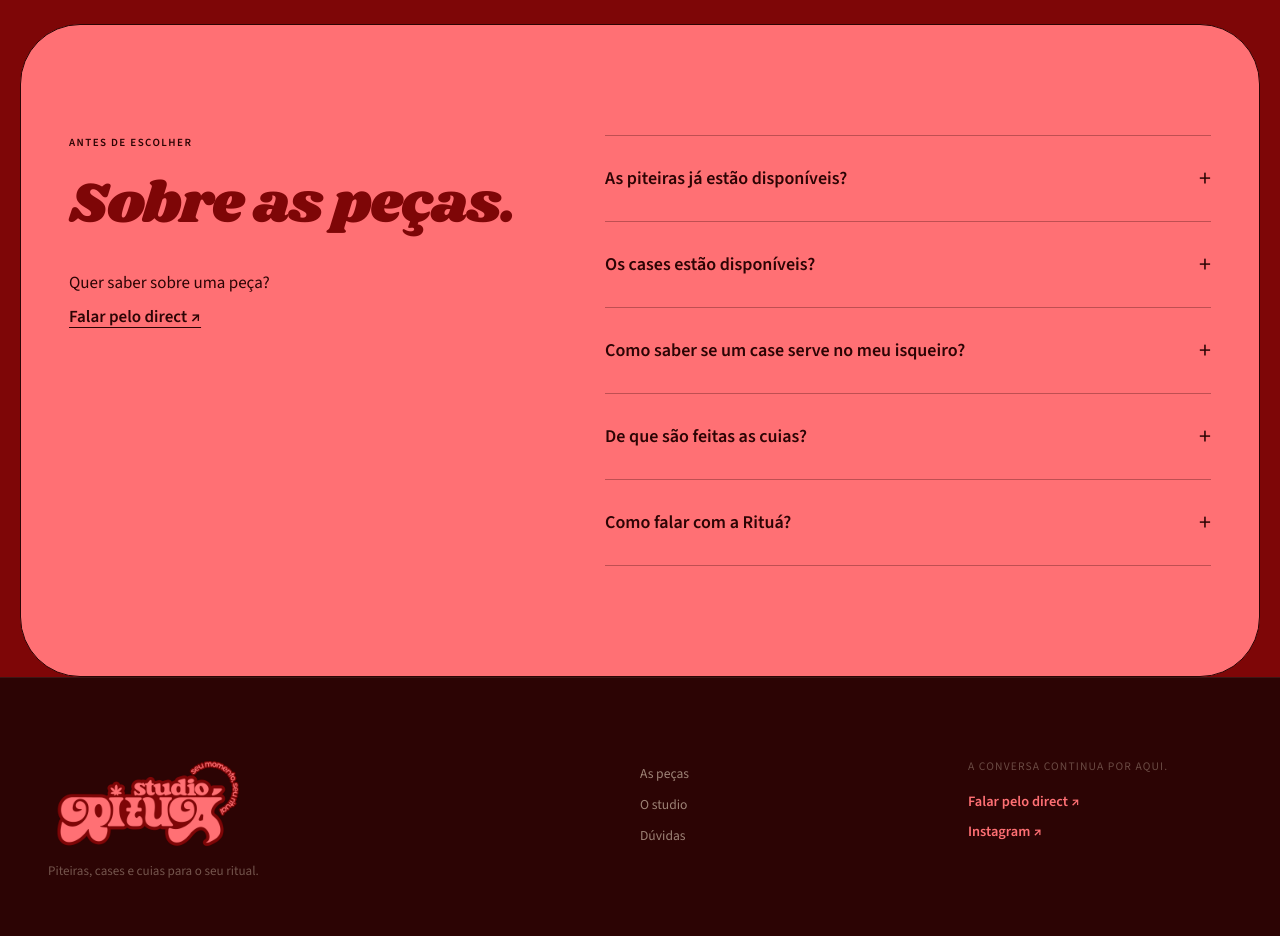
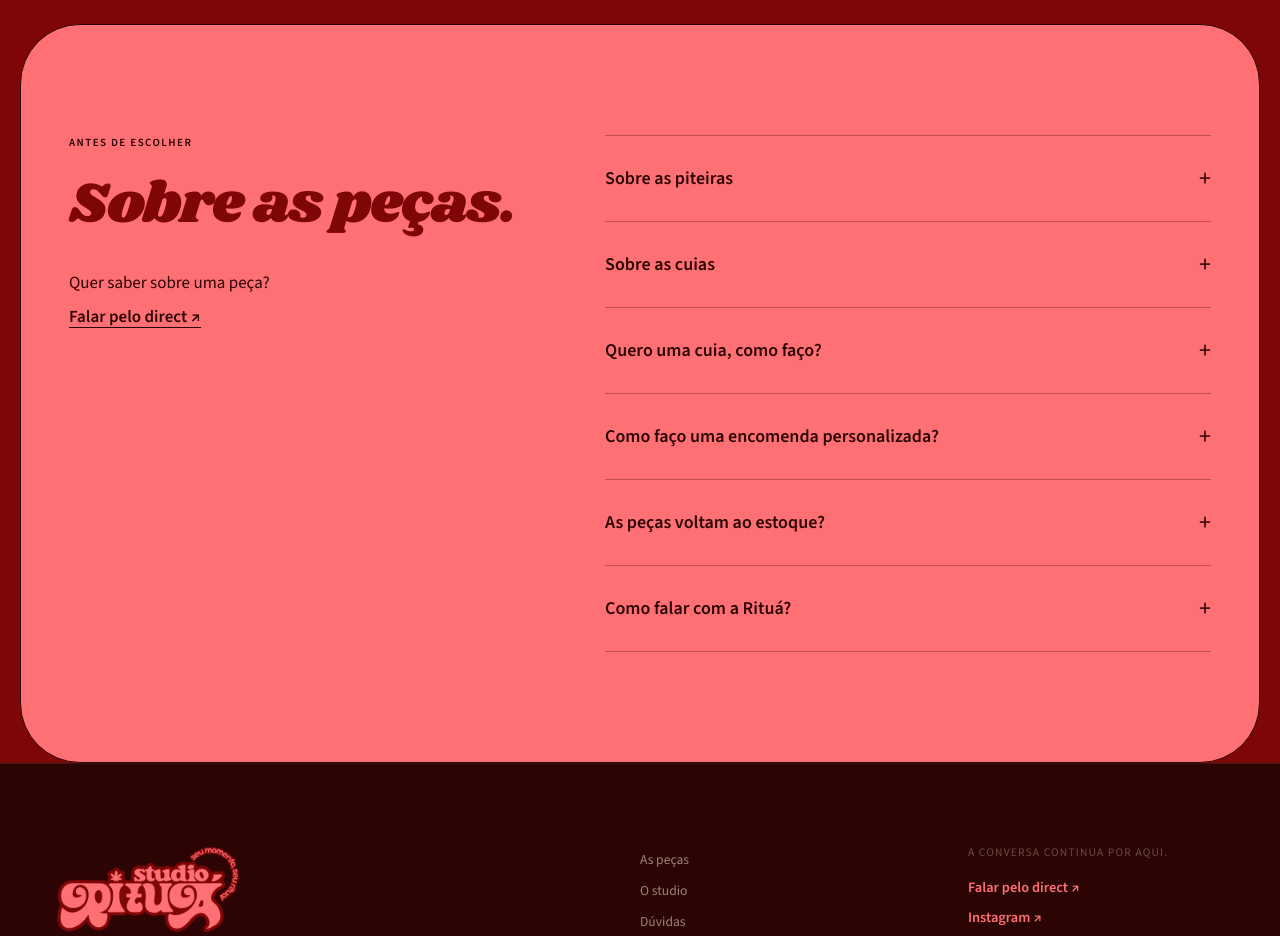
Before and after one commit to Espi0-bat/studio-ritua, a React (Vite) app: page / in a window 1280 px wide. Shown: the part 3920-4856 px from the top of the page. Built offline with nearby package versions, Linux system fonts and the light colour scheme.

Commit message:
Atualiza FAQ com textos da cliente e reposição de peças

```diff
--- a/src/components/FAQ.jsx
+++ b/src/components/FAQ.jsx
@@ -1,10 +1,11 @@
 import { instagramDirectUrl, instagramUrl } from '../config'
 import './FAQ.css'
 const questions = [
-  { question: 'As piteiras já estão disponíveis?', answer: 'As piteiras estão para chegar. A peça apresentada no site é um modelo de exemplo; os modelos e as medidas da seleção Rituá serão publicados quando estiverem confirmados.' },
-  { question: 'Os cases estão disponíveis?', answer: 'Os cases apresentados estão indisponíveis. As últimas peças foram vendidas e as próximas criações serão apresentadas por aqui e no Instagram.' },
-  { question: 'Como saber se um case serve no meu isqueiro?', answer: 'Cada novo case terá a indicação do modelo de isqueiro compatível, incluindo marca e tamanho. Quando houver efeito no escuro ou sob luz UV, essa informação também estará na descrição da peça.' },
-  { question: 'De que são feitas as cuias?', answer: 'As cuias Rituá são feitas à mão em cerâmica plástica. A galeria apresenta as cores, as formas e os detalhes do trabalho do studio.' },
+  { question: 'Sobre as piteiras', answer: 'São feitas em vidro borossilicato de alta qualidade. As versões Premium têm acabamentos mais elaborados e detalhes exclusivos, como detalhes em prata 925, além de designs e técnicas diferenciadas.' },
+  { question: 'Sobre as cuias', answer: 'As cuias são feitas em cerâmica plástica, um material levemente maleável e resistente, que permite criar formatos, cores e detalhes diferentes em cada peça.' },
+  { question: 'Quero uma cuia, como faço?', answer: 'As cuias saem em drops, e sempre que um está acabando, já tem outro vindo por aí. As disponíveis ficam no destaque “Disponíveis”. Para comprar ou pedir uma personalizada, é só chamar na DM e escolher as cores que mais combinam com seu kit.' },
+  { question: 'Como faço uma encomenda personalizada?', answer: 'Dá pra encomendar cuia e case de isqueiro do jeitinho que você quiser. É só chamar a gente na DM do Instagram, mandar sua inspiração ou contar sua ideia. A partir disso, passamos o orçamento. Com 50% do pagamento, a encomenda começa a ser produzida; os outros 50% são pagos na finalização. O prazo é de até 6 dias.' },
+  { question: 'As peças voltam ao estoque?', answer: 'Depende da peça. Algumas fazem parte de drops limitados e podem não voltar, então se gostou, não deixa pra depois.' },
 ]
 export default function FAQ() {
   return (
```
Also changed, not shown: 1 other file (tests, documents, lock files or other folders).
